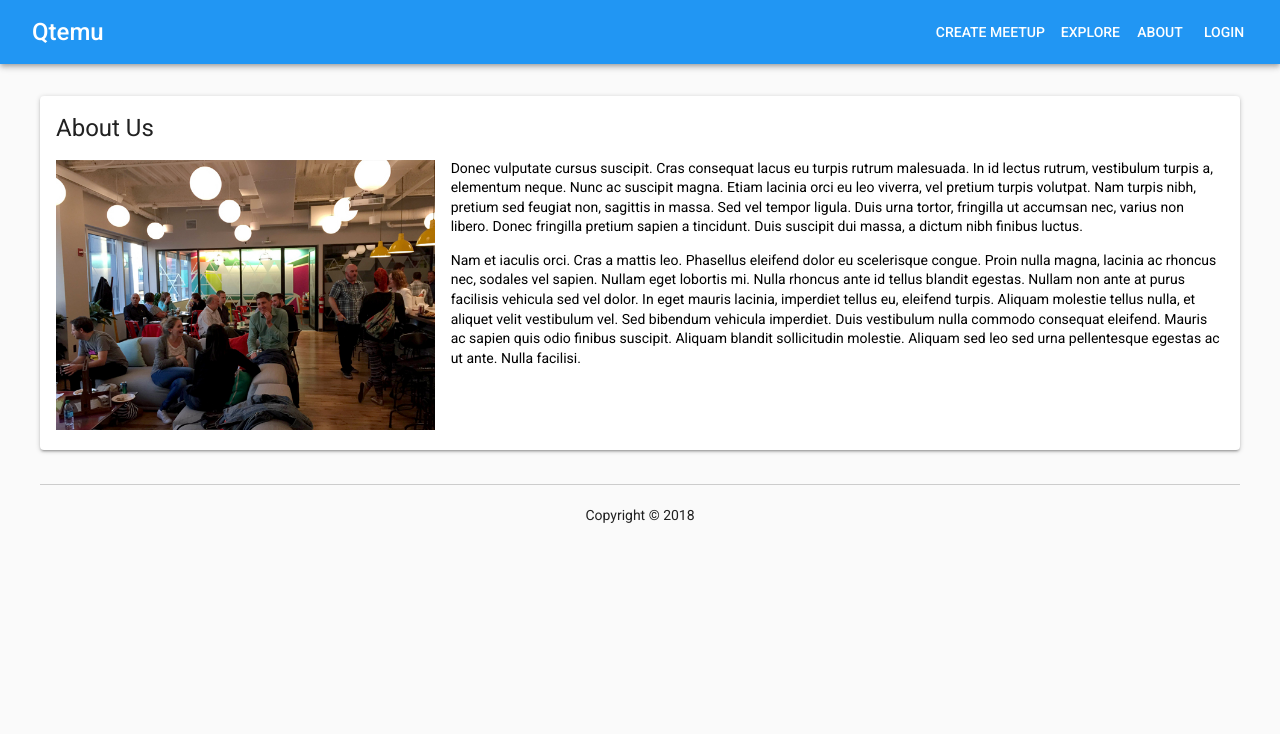
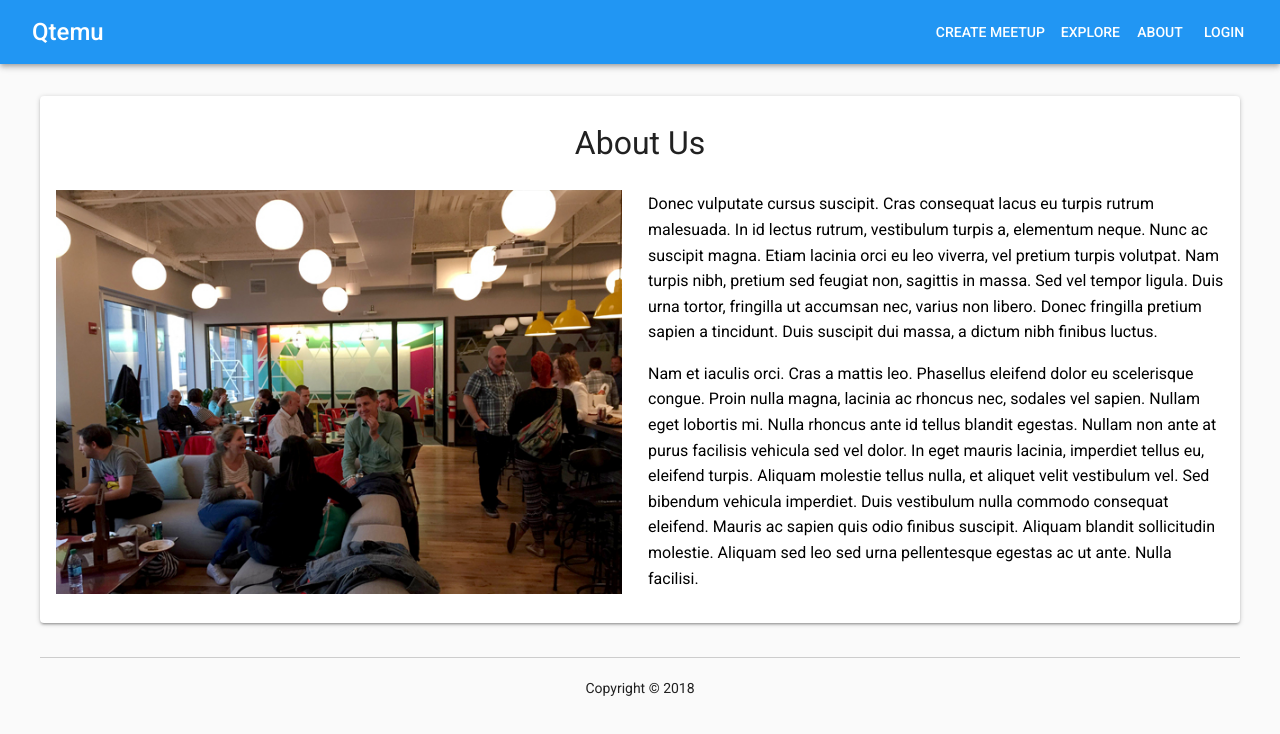
Before and after one commit to rickynugroho/qtemu_material_ui, a React (Create React App) app: page /about in a window 1280 px wide. Shown: the top 734 px of the page. Built offline with nearby package versions, Linux system fonts and the light colour scheme.

Commit message:
Fix about layout

```diff
--- a/src/pages/About/index.js
+++ b/src/pages/About/index.js
@@ -13,15 +13,19 @@
     // paddingTop: theme.spacing.unit * 20,
   },
   title: {
-    marginBottom: 15,
-    // textAlign: 'center',
+    marginTop: 10,
+    marginBottom: 25,
+    textAlign: 'center',
+    fontSize: '2em',
   },
   fluidImage: {
     width: "100%",
+    paddingRight: 10,
   },
   aboutContent: {
     marginTop: -15,
-    lineHeight: '1.4',
+    lineHeight: '1.6',
+    fontSize: '1em',
   }
 });
 
@@ -52,14 +56,14 @@
             About Us
           </Typography>
           <Grid container spacing={16}>
-            <Grid item xs={4}>
+            <Grid item xs={6}>
               <Image
                 src={this.state.aboutImage}
                 alt="About"
                 className={classes.fluidImage}
               />
             </Grid>
-            <Grid item xs={8}>
+            <Grid item xs={6}>
               <RawHtml className={classes.aboutContent}>
                 {this.state.aboutContent}
               </RawHtml>
```
